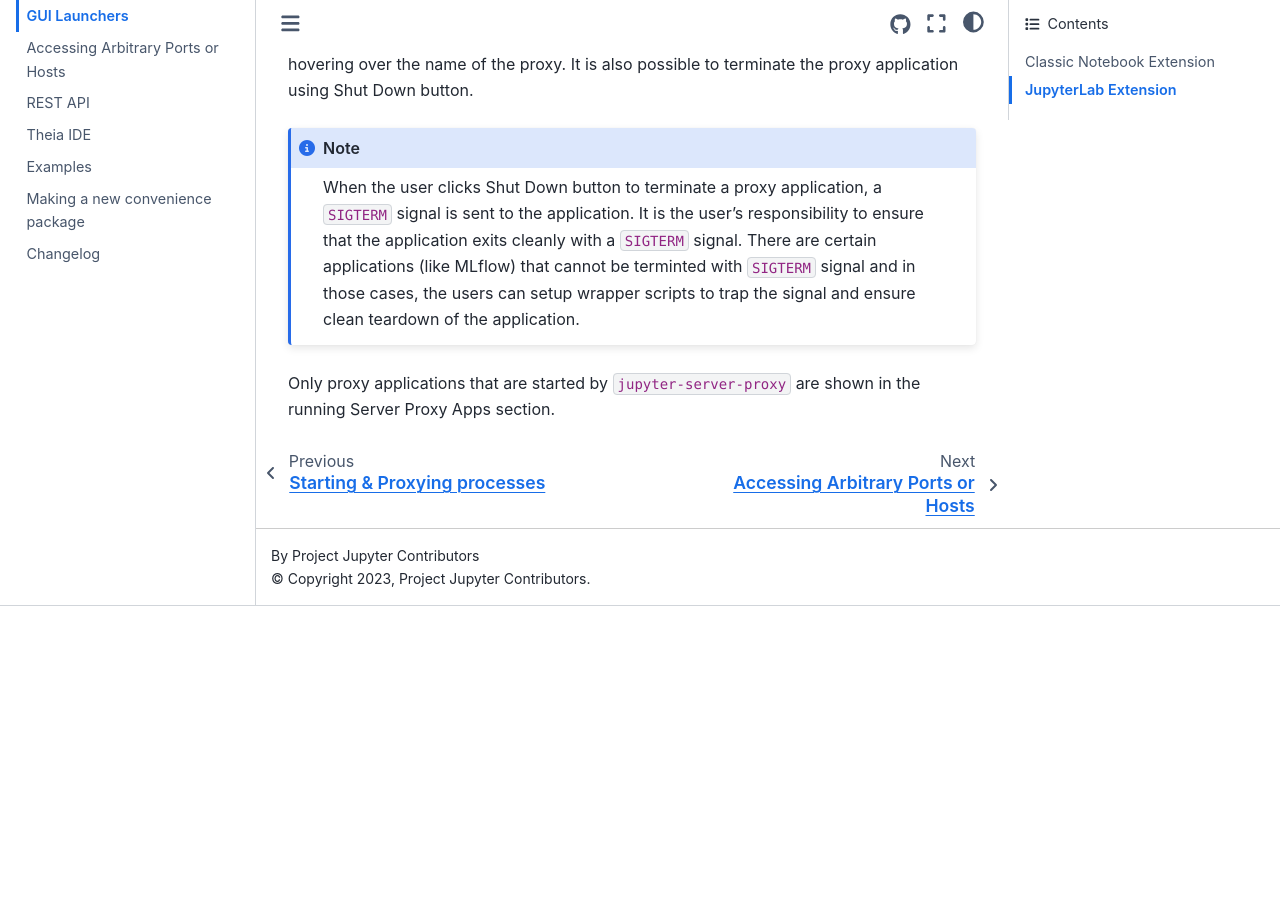
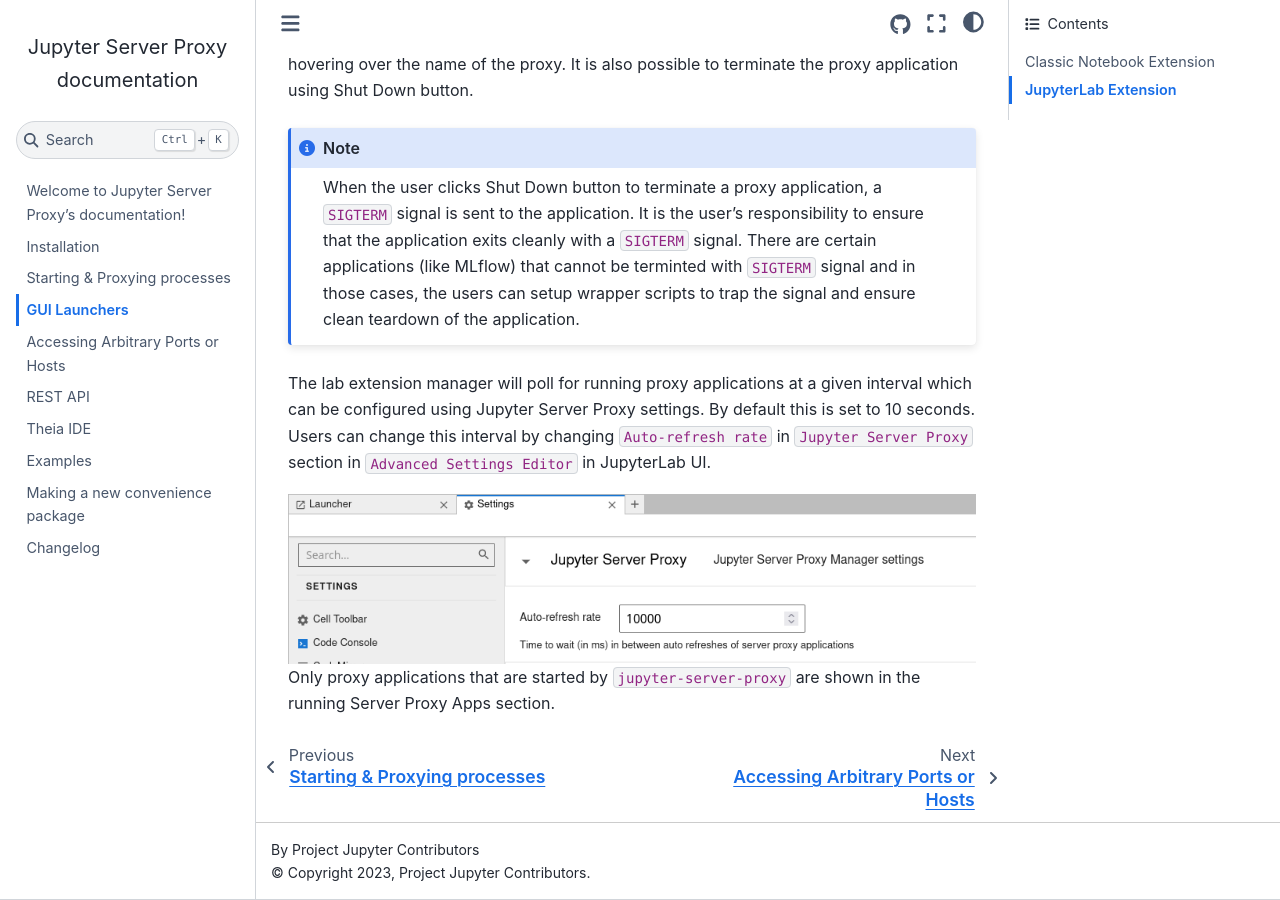
Before and after one commit to jupyterhub/jupyter-server-proxy, a Sphinx documentation site: the page built from docs/source/launchers.md, in a window 1280 px wide and 900 px high, scrolled down 1938 px. Built offline with Sphinx 7.4.7 and the Sphinx Book theme 1.1.4, drawn with Linux system fonts in a browser that asks for light colours; before the commit the page ends 2544 px from its top, so only the background shows below that.

Commit message:
Add note about lab extension settings in docs

````diff
--- a/docs/source/launchers.md
+++ b/docs/source/launchers.md
@@ -48,5 +48,15 @@
 signal and ensure clean teardown of the application.
 ```
 
+The lab extension manager will poll for running proxy applications at a
+given interval which can be configured using Jupyter Server Proxy settings.
+By default this is set to 10 seconds. Users can change
+this interval by changing `Auto-refresh rate` in `Jupyter Server Proxy`
+section in `Advanced Settings Editor` in JupyterLab UI.
+
+```{image} _static/images/labextension-settings.png
+
+```
+
 Only proxy applications that are started by `jupyter-server-proxy` are shown
 in the running Server Proxy Apps section.
````
Also changed, not shown: docs/source/_static/images/labextension-settings.png (added).
